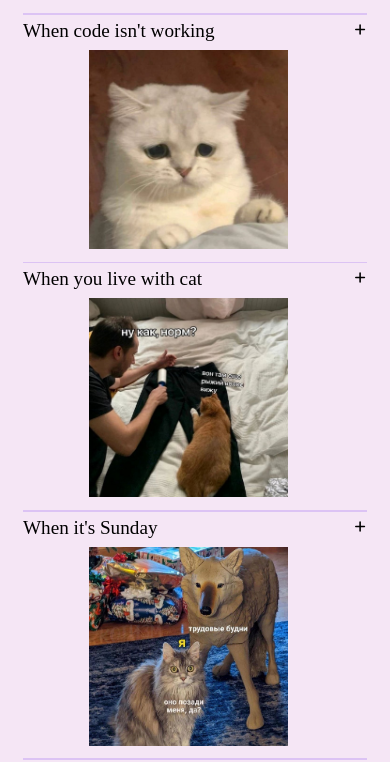
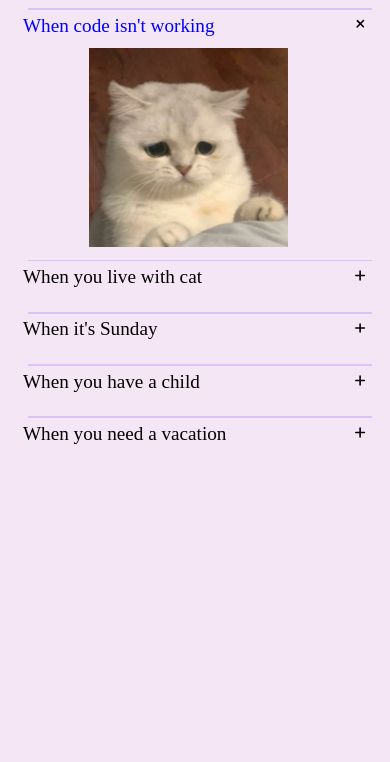
Before and after one commit to mrdraushtam/cssBayan, a plain HTML site: page index.html in a window 390 px wide. Shown: the part 44-806 px from the top of the page. Drawn offline with Linux system fonts and the light colour scheme; a web font is replaced by a local one.

Commit message:
feat: add visual effects for mobile version (Sun, Mar 12, 2023 10:29:10 PM)

```diff
--- a/index.html
+++ b/index.html
@@ -15,15 +15,17 @@
     <div class="accordeon-container">
         <div class="border-line"></div>
         <div class="accordeon-item">
-            <label class="accordeon-title">When code isn't working
-                <input class="accordeon-input" type="radio" name="meme">
+            <label class="accordeon-title">
+                <p class="text">When code isn't working</p>
+                <input class="accordeon-input" type="radio" name="meme" checked>
                     <img src="assets\meme1.jpg" alt="meme" class="img-meme">
             </label>
             <div class="icon"></div>
         </div>
         <div class="border-line"></div>
         <div class="accordeon-item">
-            <label class="accordeon-title">When you live with cat
+            <label class="accordeon-title">
+                <p class="text">When you live with cat</p>
                 <input class="accordeon-input" type="radio" name="meme">
                     <img src="assets\meme2.jpg" alt="meme" class="img-meme">
             </label>
@@ -31,7 +33,8 @@
         </div>
         <div class="border-line"></div>
         <div class="accordeon-item">
-            <label class="accordeon-title">When it's Sunday
+            <label class="accordeon-title">
+                <p class="text">When it's Sunday</p>
                 <input class="accordeon-input" type="radio" name="meme">
                     <img src="assets\meme3.jpg" alt="meme" class="img-meme">
             </label>
@@ -39,7 +42,8 @@
         </div>
         <div class="border-line"></div>
         <div class="accordeon-item">
-            <label class="accordeon-title">When you have a child
+            <label class="accordeon-title">
+                <p class="text">When you have a child</p>
                 <input class="accordeon-input" type="radio" name="meme">
                     <img src="assets\meme4.jpg" alt="meme" class="img-meme">
             </label>
@@ -47,7 +51,8 @@
         </div>
         <div class="border-line"></div>
         <div class="accordeon-item">
-            <label class="accordeon-title">When you need a vacation
+            <label class="accordeon-title">
+                <p class="text">When you need a vacation</p>
                 <input class="accordeon-input" type="radio" name="meme">
                     <img src="assets\meme5.jpg" alt="meme" class="img-meme">
             </label>
--- a/style.css
+++ b/style.css
@@ -12,9 +12,6 @@ body {
 .accordeon-container {
     width: 92%;
     margin: 0 auto;
-    display: flex;
-    flex-direction: column;
-    align-items: center;
 }
 
 .border-line {
@@ -27,15 +24,17 @@ body {
 .accordeon-item {
     width: 100%;
     display: flex;
-    justify-content: space-between;
+    margin: 0 auto;
 }
 
 .accordeon-title {
-    display: block;
     width: 100%;
     margin: 0 auto;
     cursor: pointer;
     font-size: 1.2rem;
+    display: flex;
+    flex-direction: column;
+    justify-content: center;
 }
 
 .accordeon-input {
@@ -51,9 +50,27 @@ body {
 }
 
 .img-meme {
-    display: block;
+    width: 0;
+    overflow: hidden;
+    margin: 0.5rem auto;
+}
+
+.text {
+    margin: 0;
+}
+
+.accordeon-input:checked + .img-meme {
     width: 60%;
-    margin: 0.5rem auto;
+    transition: 0.7s;
+}
+
+.accordeon-title:has(.accordeon-input:checked) + .icon{
+    transform: rotate(45deg);
+    transition: 0.3s;
+}
+
+.accordeon-title:has(.accordeon-input:checked) > .text {
+    color: blue;
 }
 
 @media (min-width: 600px) {
@@ -64,9 +81,14 @@ body {
     .accordeon-title {
         font-size: 1.5rem;
     }
+
+    .accordeon-input:checked + .img-meme {
+        width: 40%;
+        transition: 0.7s;
+    }
 }
 
-@media (min-width: 1500px) and (max-width: 2000px) {
+@media (min-width: 1300px) and (max-width: 2000px) {
     .page-title {
         font-size: 3rem;
     }
@@ -79,12 +101,26 @@ body {
         font-size: 2.5rem;
     }
 
-    .img-meme {
+    .accordeon-input:checked + .img-meme {
         width: 40%;
+        transition: 0.7s;
+    }
+
+}
+
+@media (hover: hover) {
+    .accordeon-input:hover + .img-meme {
+        width: 40%;
+        transition: 0.7s;
+    }
+
+    .accordeon-container:hover > .accordeon-item > .icon {
+        width: 1.5rem;
+        height: 1.5rem;
     }
 
     .icon {
-        width: 1.5rem;
-        height: 1.5rem;
+        width: 0;
+        overflow: hidden;
     }
 }
```
